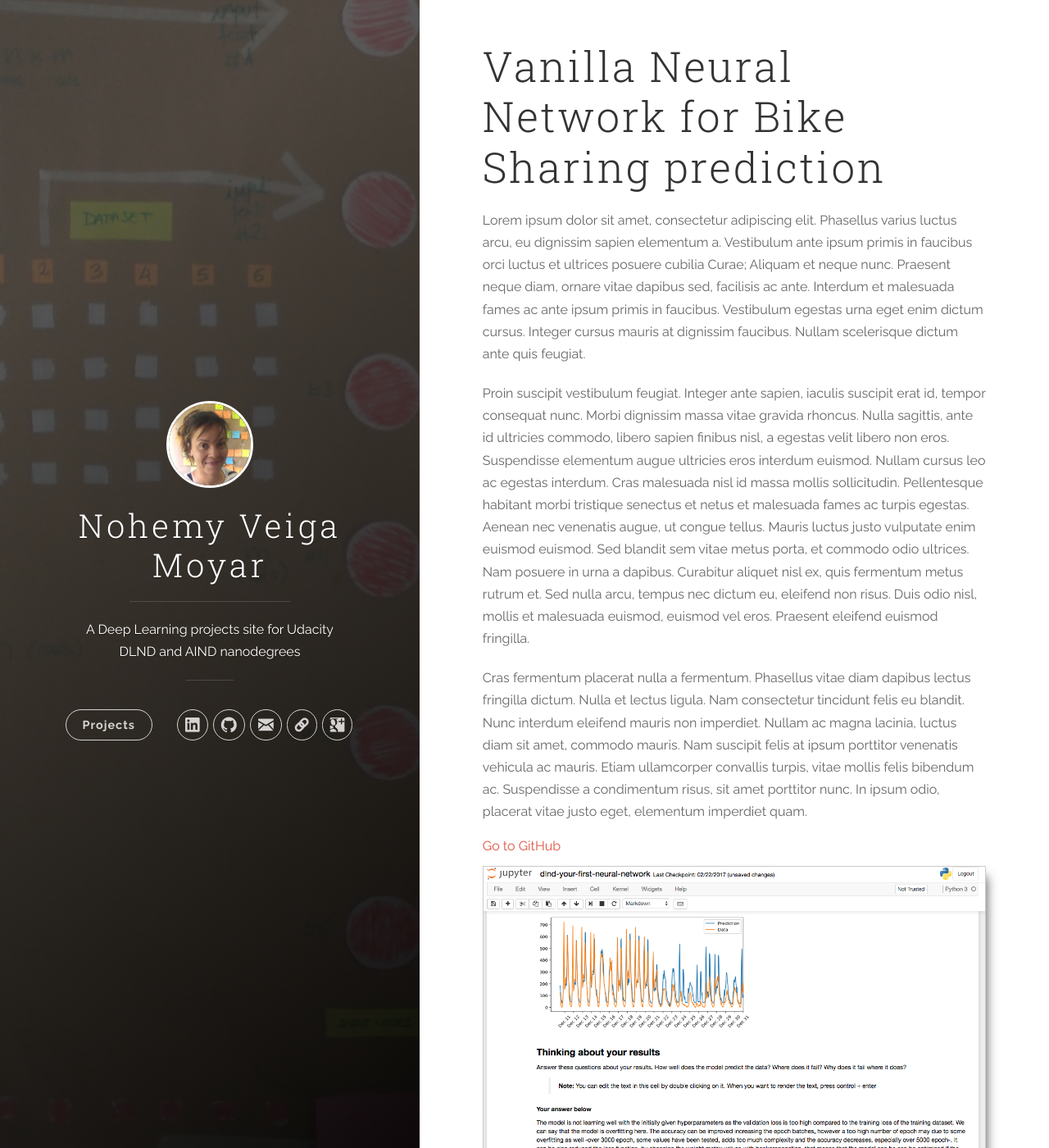
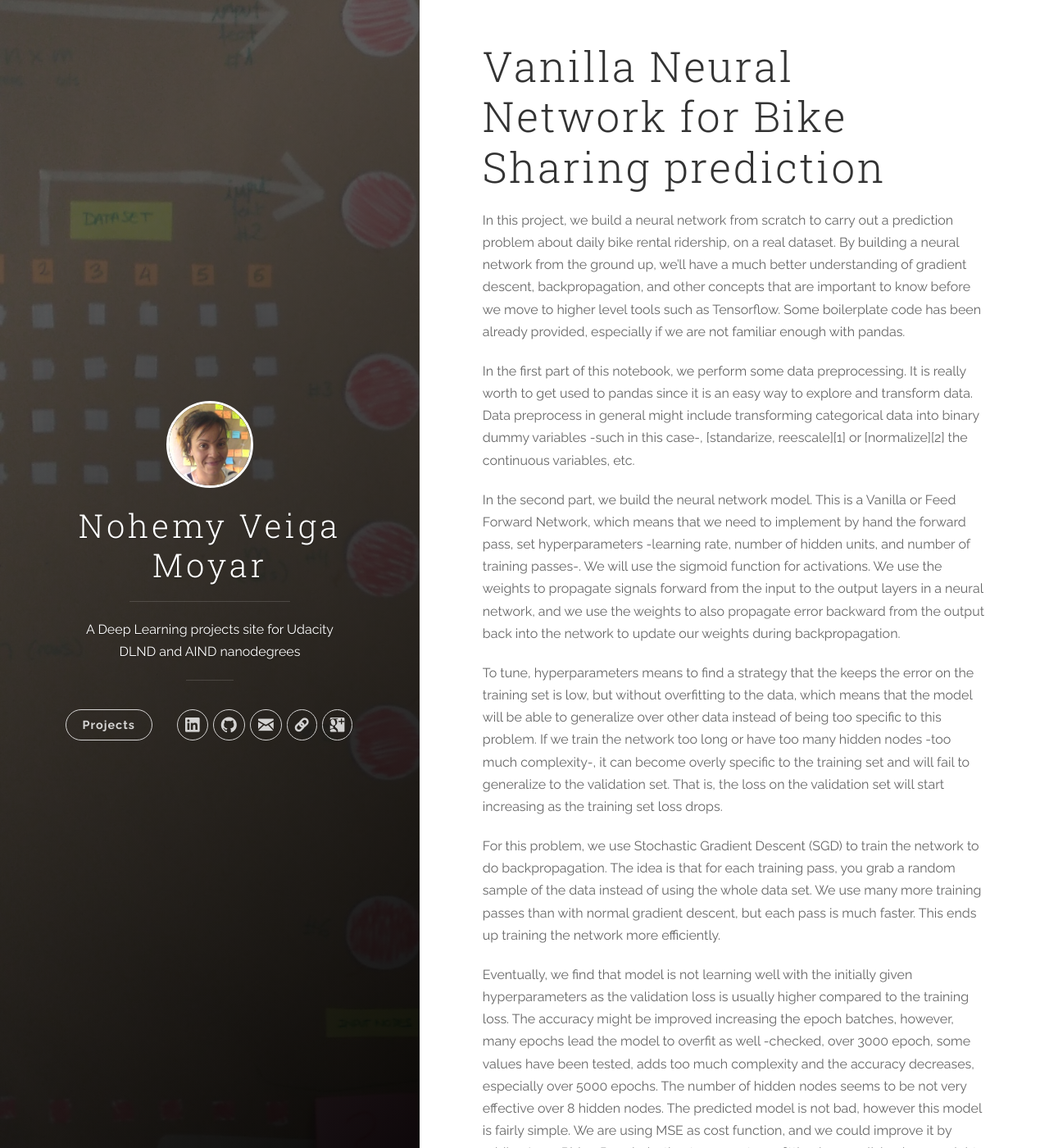
Before and after one commit to nvmoyar/nvmoyar.github.io, a Jekyll site: the page built from _projects/vanilla-nn.md, in a window 1280 px wide and 1400 px high. Shown: the whole window at 82% size. Built offline with Jekyll 4.4.1, drawn with Linux system fonts in a browser that asks for light colours; some of the changed text lies outside the part shown.

Commit message:
docs: Update project description and instructions

```diff
--- a/_projects/vanilla-nn.md
+++ b/_projects/vanilla-nn.md
@@ -1,16 +1,26 @@
 ---
 title: Vanilla Neural Network for Bike Sharing prediction
 layout: project_page
-description: Aenean eget sem non nisl pharetra accumsan. Suspendisse a nulla eget orci porta ullamcorper. Sed eget sapien faucibus enim tempus vestibulum in ac turpis. Nullam aliquam mauris ut aliquet congue. Integer condimentum scelerisque sapien, ac pulvinar sem dapibus vitae. Morbi porttitor libero at tellus fringilla tincidunt.
+description: In this project, we build a neural network from scratch to carry out a prediction problem about daily bike rental ridership, on a real dataset.  By building a neural network from the ground up, we'll have a much better understanding of gradient descent, backpropagation, and other concepts that are important to know before we move to higher level tools such as Tensorflow. Some boilerplate code has been already provided, especially if we are not familiar enough with pandas.
 project-link: https://github.com/nvmoyar/dlnd-your-first-neural-network
 project-image: vanillann_screenshot.png
 project-category: Vanilla NN
 project-tags:
- TensorFlow
  Vanilla-NN
 ---
-Lorem ipsum dolor sit amet, consectetur adipiscing elit. Phasellus varius luctus arcu, eu dignissim sapien elementum a. Vestibulum ante ipsum primis in faucibus orci luctus et ultrices posuere cubilia Curae; Aliquam et neque nunc. Praesent neque diam, ornare vitae dapibus sed, facilisis ac ante. Interdum et malesuada fames ac ante ipsum primis in faucibus. Vestibulum egestas urna eget enim dictum cursus. Integer cursus mauris at dignissim faucibus. Nullam scelerisque dictum ante quis feugiat.
 
-Proin suscipit vestibulum feugiat. Integer ante sapien, iaculis suscipit erat id, tempor consequat nunc. Morbi dignissim massa vitae gravida rhoncus. Nulla sagittis, ante id ultricies commodo, libero sapien finibus nisl, a egestas velit libero non eros. Suspendisse elementum augue ultricies eros interdum euismod. Nullam cursus leo ac egestas interdum. Cras malesuada nisl id massa mollis sollicitudin. Pellentesque habitant morbi tristique senectus et netus et malesuada fames ac turpis egestas. Aenean nec venenatis augue, ut congue tellus. Mauris luctus justo vulputate enim euismod euismod. Sed blandit sem vitae metus porta, et commodo odio ultrices. Nam posuere in urna a dapibus. Curabitur aliquet nisl ex, quis fermentum metus rutrum et. Sed nulla arcu, tempus nec dictum eu, eleifend non risus. Duis odio nisl, mollis et malesuada euismod, euismod vel eros. Praesent eleifend euismod fringilla.
+In this project, we build a neural network from scratch to carry out a prediction problem about daily bike rental ridership, on a real dataset.  By building a neural network from the ground up, we'll have a much better understanding of gradient descent, backpropagation, and other concepts that are important to know before we move to higher level tools such as Tensorflow. Some boilerplate code has been already provided, especially if we are not familiar enough with pandas.
 
-Cras fermentum placerat nulla a fermentum. Phasellus vitae diam dapibus lectus fringilla dictum. Nulla et lectus ligula. Nam consectetur tincidunt felis eu blandit. Nunc interdum eleifend mauris non imperdiet. Nullam ac magna lacinia, luctus diam sit amet, commodo mauris. Nam suscipit felis at ipsum porttitor venenatis vehicula ac mauris. Etiam ullamcorper convallis turpis, vitae mollis felis bibendum ac. Suspendisse a condimentum risus, sit amet porttitor nunc. In ipsum odio, placerat vitae justo eget, elementum imperdiet quam.
+In the first part of this notebook, we perform some data preprocessing. It is really worth to get used to pandas since it is an easy way to explore and transform data. Data preprocess in general might include transforming categorical data into binary dummy variables -such in this case-, [standarize, reescale][1] or [normalize][2] the continuous variables, etc.
+
+In the second part, we build the neural network model. This is a Vanilla or Feed Forward Network, which means that we need to implement by hand the forward pass, set hyperparameters -learning rate, number of hidden units, and number of training passes-. We will use the sigmoid function for activations. We use the weights to propagate signals forward from the input to the output layers in a neural network, and we use the weights to also propagate error backward from the output back into the network to update our weights during backpropagation.
+
+To tune, hyperparameters means to find a strategy that the keeps the error on the training set is low, but without overfitting to the data, which means that the model will be able to generalize over other data instead of being too specific to this problem. If we train the network too long or have too many hidden nodes -too much complexity-, it can become overly specific to the training set and will fail to generalize to the validation set. That is, the loss on the validation set will start increasing as the training set loss drops.
+
+For this problem, we use Stochastic Gradient Descent (SGD) to train the network to do backpropagation. The idea is that for each training pass, you grab a random sample of the data instead of using the whole data set. We use many more training passes than with normal gradient descent, but each pass is much faster. This ends up training the network more efficiently.
+
+Eventually, we find that model is not learning well with the initially given hyperparameters as the validation loss is usually higher compared to the training loss. The accuracy might be improved increasing the epoch batches, however, many epochs lead the model to overfit as well -checked, over 3000 epoch, some values have been tested, adds too much complexity and the accuracy decreases, especially over 5000 epochs. The number of hidden nodes seems to be not very effective over 8 hidden nodes. The predicted model is not bad, however this model is fairly simple. We are using MSE as cost function, and we could improve it by adding L2 or Ridge  Regularization to prevent overfitting by penalizing large weights.
+
+
+* [1](http://sebastianraschka.com/Articles/2014_about_feature_scaling.html)
+* [2](https://stats.stackexchange.com/questions/35591/normalization-vs-scaling)
```
